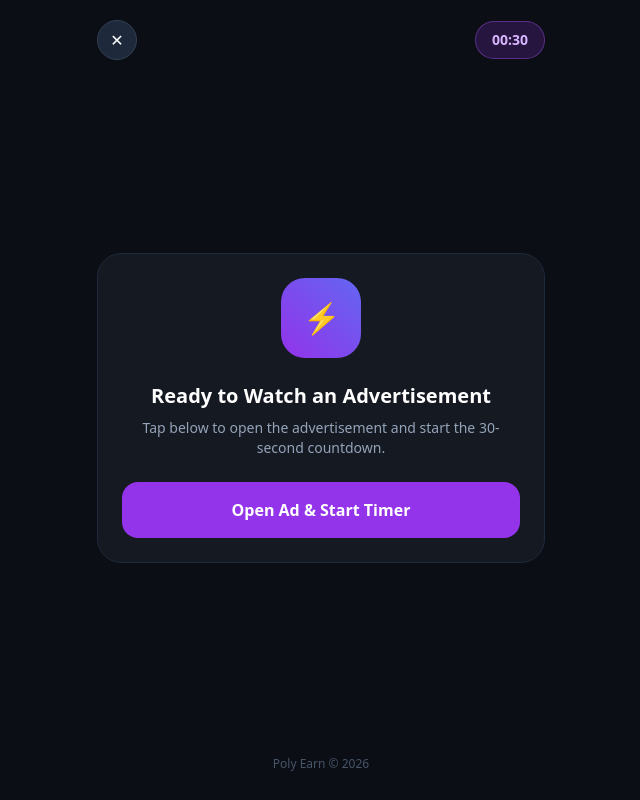
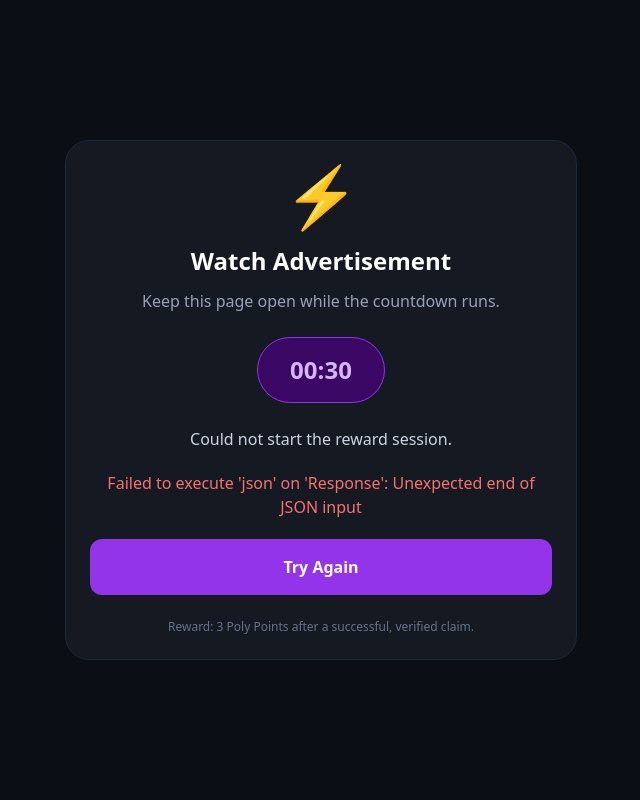
Before and after one commit to wizzidiamondblog-sketch/poly-earn, a Flask app: template templates/watch_ad.html in a window 1280 px wide. Shown: the whole page, without its empty margins (319-959 px from the left). Run offline with Flask 3, Linux system fonts and the light colour scheme; the template is opened without the code that fills it, so the values that code supplies are empty; some libraries are stand-ins or nearby versions.

Commit message:
Update watch_ad.html

```diff
--- a/templates/watch_ad.html
+++ b/templates/watch_ad.html
@@ -8,207 +8,121 @@
   <script src="https://cdn.tailwindcss.com"></script>
 </head>
 
-<body class="bg-[#0b0e14] text-white min-h-screen flex flex-col justify-between p-5">
+<body class="bg-[#0b0e14] text-white min-h-screen flex items-center justify-center p-5">
 
-  <div class="max-w-md w-full mx-auto flex justify-between items-center">
-    <a href="/tasks" aria-label="Close ad page"
-       class="w-10 h-10 bg-slate-800 border border-slate-700 rounded-full flex items-center justify-center">✕</a>
+  <main class="w-full max-w-lg rounded-3xl border border-slate-800 bg-[#151922] p-6 text-center">
+    <div class="text-6xl mb-5">⚡</div>
 
-    <span id="countdown-badge"
-      class="text-sm font-bold bg-purple-600/20 border border-purple-500/40 text-purple-300 px-4 py-2 rounded-full">00:30</span>
-  </div>
+    <h1 class="text-2xl font-bold mb-3">Watch Advertisement</h1>
 
-  <div class="max-w-md w-full mx-auto bg-[#151922] border border-slate-800 rounded-3xl p-6 text-center space-y-6 my-auto">
+    <p class="text-slate-400 mb-6">
+      Keep this page open while the countdown runs.
+    </p>
 
-    <div class="w-20 h-20 bg-gradient-to-tr from-purple-600 to-indigo-500 rounded-3xl flex items-center justify-center mx-auto text-3xl">
-      ⚡
+    <div id="timer"
+      class="inline-block rounded-full bg-purple-950 border border-purple-600 px-8 py-4 text-2xl font-bold text-purple-300 mb-6">
+      00:30
     </div>
 
-    <div>
-      <h2 id="status-heading" class="text-xl font-black">
-        Ready to Watch an Advertisement
-      </h2>
+    <p id="status" class="text-slate-300 mb-5">
+      Opening advertisement and starting timer...
+    </p>
 
-      <p id="status-text" class="text-sm text-slate-400 mt-2">
-        Tap below to open the advertisement and start the 30-second countdown.
-      </p>
-    </div>
+    <p id="error" class="hidden text-red-400 mb-5"></p>
 
-    <button id="start-button" type="button"
-      class="w-full bg-purple-600 hover:bg-purple-500 disabled:opacity-50 disabled:cursor-not-allowed font-bold py-4 rounded-2xl">
-      Open Ad &amp; Start Timer
+    <button id="retry"
+      class="hidden w-full rounded-xl bg-purple-600 py-4 font-bold text-white">
+      Try Again
     </button>
 
-    <div id="timer-box" class="hidden py-3">
-      <div id="countdown" class="text-5xl font-black text-amber-400">30</div>
-
-      <p class="text-xs text-slate-500 mt-2">Seconds remaining</p>
-
-      <div class="w-full bg-slate-700 rounded-full h-3 mt-5 overflow-hidden">
-        <div id="progress" class="bg-purple-500 h-3 rounded-full" style="width:100%"></div>
-      </div>
-    </div>
-
-    <div id="finished" class="hidden py-4">
-      <p class="text-emerald-400 font-bold">Countdown finished!</p>
-      <p id="finish-message" class="text-sm text-slate-400 mt-2">
-        Checking your reward request...
-      </p>
-    </div>
-
-    <p id="error-text" class="hidden text-sm text-red-400" role="alert"></p>
-
-    <form id="claim-form" action="/claim-reward" method="POST" class="hidden"></form>
-  </div>
-
-  <div class="max-w-md w-full mx-auto text-center text-xs text-slate-600 pb-2">
-    Poly Earn &copy; 2026
-  </div>
+    <p class="text-xs text-slate-500 mt-6">
+      Reward: 3 Poly Points after a successful, verified claim.
+    </p>
+  </main>
 
   <script>
     const AD_URL = "https://uplcm.com/4/12063392";
-    const WATCH_SECONDS = 30;
 
-    let timer = null;
+    const timerEl = document.getElementById("timer");
+    const statusEl = document.getElementById("status");
+    const errorEl = document.getElementById("error");
+    const retryBtn = document.getElementById("retry");
+
     let started = false;
-    let startRequest = null;
-
-    const startButton = document.getElementById("start-button");
-    const countdown = document.getElementById("countdown");
-    const badge = document.getElementById("countdown-badge");
-    const progress = document.getElementById("progress");
-    const statusHeading = document.getElementById("status-heading");
-    const statusText = document.getElementById("status-text");
-    const errorText = document.getElementById("error-text");
-    const timerBox = document.getElementById("timer-box");
-    const finished = document.getElementById("finished");
-    const finishMessage = document.getElementById("finish-message");
-    const claimForm = document.getElementById("claim-form");
+    let countdownInterval = null;
 
     function showError(message) {
-      errorText.textContent = message;
-      errorText.classList.remove("hidden");
+      clearInterval(countdownInterval);
+      timerEl.textContent = "00:30";
+      statusEl.textContent = "Could not start the reward session.";
+      errorEl.textContent = message;
+      errorEl.classList.remove("hidden");
+      retryBtn.classList.remove("hidden");
     }
 
-    function startCountdown() {
-      let timeLeft = WATCH_SECONDS;
+    async function startWatching() {
+      if (started) return;
+      started = true;
 
-      countdown.textContent = timeLeft;
-      badge.textContent = "00:30";
-      progress.style.width = "100%";
+      retryBtn.classList.add("hidden");
+      errorEl.classList.add("hidden");
+      statusEl.textContent = "Opening advertisement...";
 
-      timerBox.classList.remove("hidden");
+      // Request server authorization first.
+      // Open the ad immediately after authorization succeeds.
+      try {
+        const response = await fetch("/start-ad", {
+          method: "POST",
+          headers: { "Accept": "application/json" },
+          credentials: "same-origin"
+        });
 
-      timer = setInterval(function () {
-        timeLeft = Math.max(0, timeLeft - 1);
-
-        countdown.textContent = timeLeft;
-        badge.textContent = "00:" + String(timeLeft).padStart(2, "0");
-        progress.style.width =
-          (timeLeft / WATCH_SECONDS * 100) + "%";
-
-        if (timeLeft <= 0) {
-          clearInterval(timer);
-          timer = null;
-
-          timerBox.classList.add("hidden");
-          finished.classList.remove("hidden");
-
-          statusHeading.textContent = "Countdown Finished";
-          statusText.textContent = "Submitting your reward request.";
-          badge.textContent = "DONE";
-
-          finishMessage.textContent = "Checking your reward request...";
-
-          claimForm.submit();
-        }
-      }, 1000);
-    }
-
-    startButton.addEventListener("click", function () {
-      if (started) return;
-
-      errorText.classList.add("hidden");
-
-      /*
-       * Open the ad directly inside the user's tap event.
-       * This helps prevent mobile browsers from blocking the popup.
-       */
-      const adWindow = window.open(AD_URL, "_blank");
-
-      if (!adWindow) {
-        showError(
-          "Your browser blocked the ad. Allow pop-ups for this site, then tap the button again."
-        );
-        return;
-      }
-
-      try {
-        adWindow.opener = null;
-      } catch (error) {
-        // The ad may be cross-origin; continue normally.
-      }
-
-      started = true;
-      startButton.disabled = true;
-      startButton.classList.add("hidden");
-
-      statusHeading.textContent = "Advertisement in Progress";
-      statusText.textContent =
-        "Keep this page open while the 30-second countdown runs.";
-
-      /*
-       * Start the visible countdown immediately.
-       * The server request runs at the same time.
-       */
-      startCountdown();
-
-      startRequest = fetch("/start-ad", {
-        method: "POST",
-        headers: {
-          "X-Requested-With": "XMLHttpRequest"
-        },
-        credentials: "same-origin"
-      })
-      .then(async function (response) {
         const data = await response.json();
 
         if (!response.ok || !data.ok) {
-          throw new Error(
-            data.message || "The server could not start your reward session."
-          );
+          throw new Error(data.message || "Server could not authorize this session.");
         }
 
-        return data;
-      })
-      .catch(function (error) {
-        /*
-         * Do not submit a reward if the server did not authorize
-         * the reward session. The server must still validate claims.
-         */
-        if (timer) {
-          clearInterval(timer);
-          timer = null;
+        // The user clicks Watch Ad to reach this page.
+        // Some mobile browsers may block a delayed new tab.
+        const adWindow = window.open(AD_URL, "_blank");
+
+        if (!adWindow) {
+          started = false;
+          showError("Your browser blocked the advert. Allow pop-ups and tap Try Again.");
+          return;
         }
 
+        let remaining = 30;
+        timerEl.textContent = "00:30";
+        statusEl.textContent = "Advertisement opened. Please wait...";
+
+        countdownInterval = setInterval(() => {
+          remaining--;
+          timerEl.textContent = "00:" + String(remaining).padStart(2, "0");
+
+          if (remaining <= 0) {
+            clearInterval(countdownInterval);
+            statusEl.textContent = "Time complete. Claiming your reward...";
+
+            const form = document.createElement("form");
+            form.method = "POST";
+            form.action = "/claim-reward";
+            document.body.appendChild(form);
+            form.submit();
+          }
+        }, 1000);
+
+      } catch (error) {
         started = false;
-        startButton.disabled = false;
-        startButton.classList.remove("hidden");
+        showError(error.message || "Unable to start. Please try again.");
+      }
+    }
 
-        timerBox.classList.add("hidden");
-        finished.classList.add("hidden");
+    retryBtn.addEventListener("click", startWatching);
 
-        badge.textContent = "00:30";
-        countdown.textContent = "30";
-        progress.style.width = "100%";
-
-        statusHeading.textContent = "Could Not Start Reward Session";
-        statusText.textContent =
-          "The advertisement opened, but the server could not authorize this session.";
-
-        showError(error.message || "Please try again.");
-      });
-    });
+    // Start automatically when the page loads.
+    startWatching();
   </script>
 
 </body>
```
